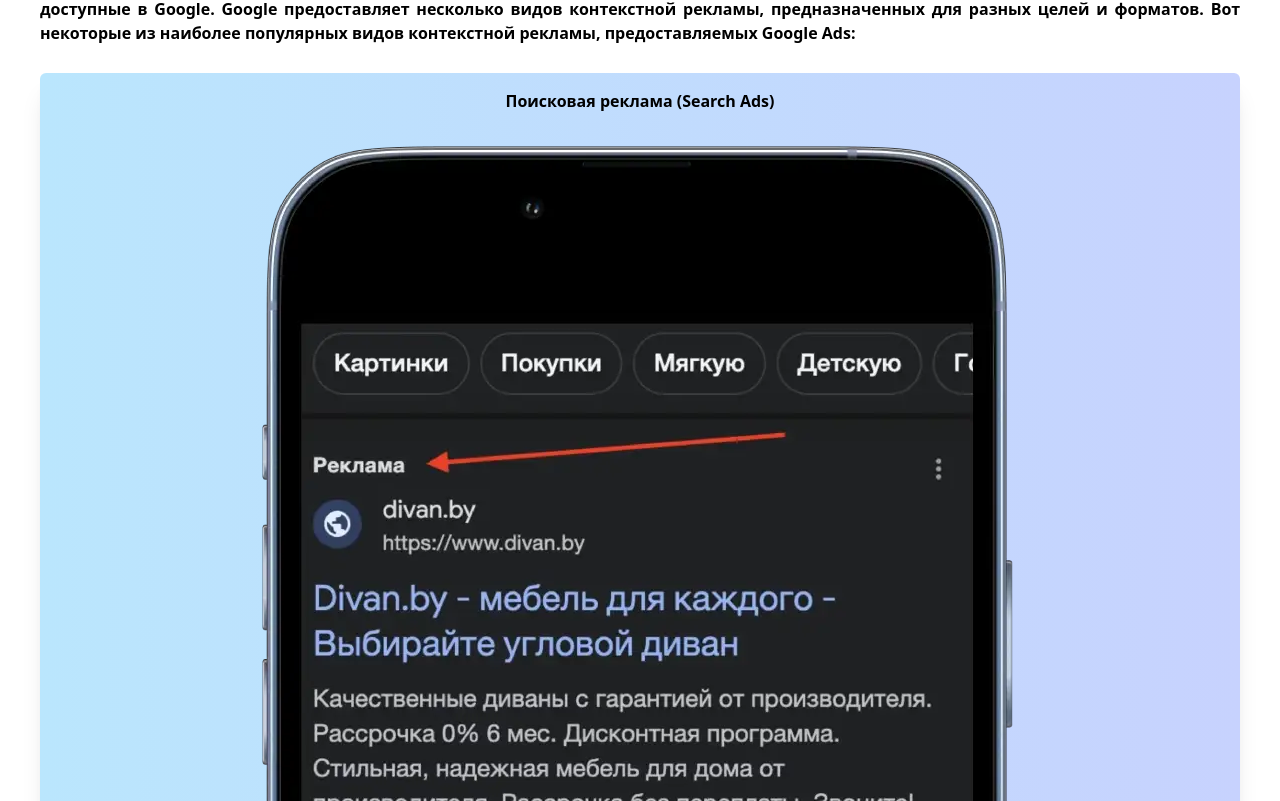
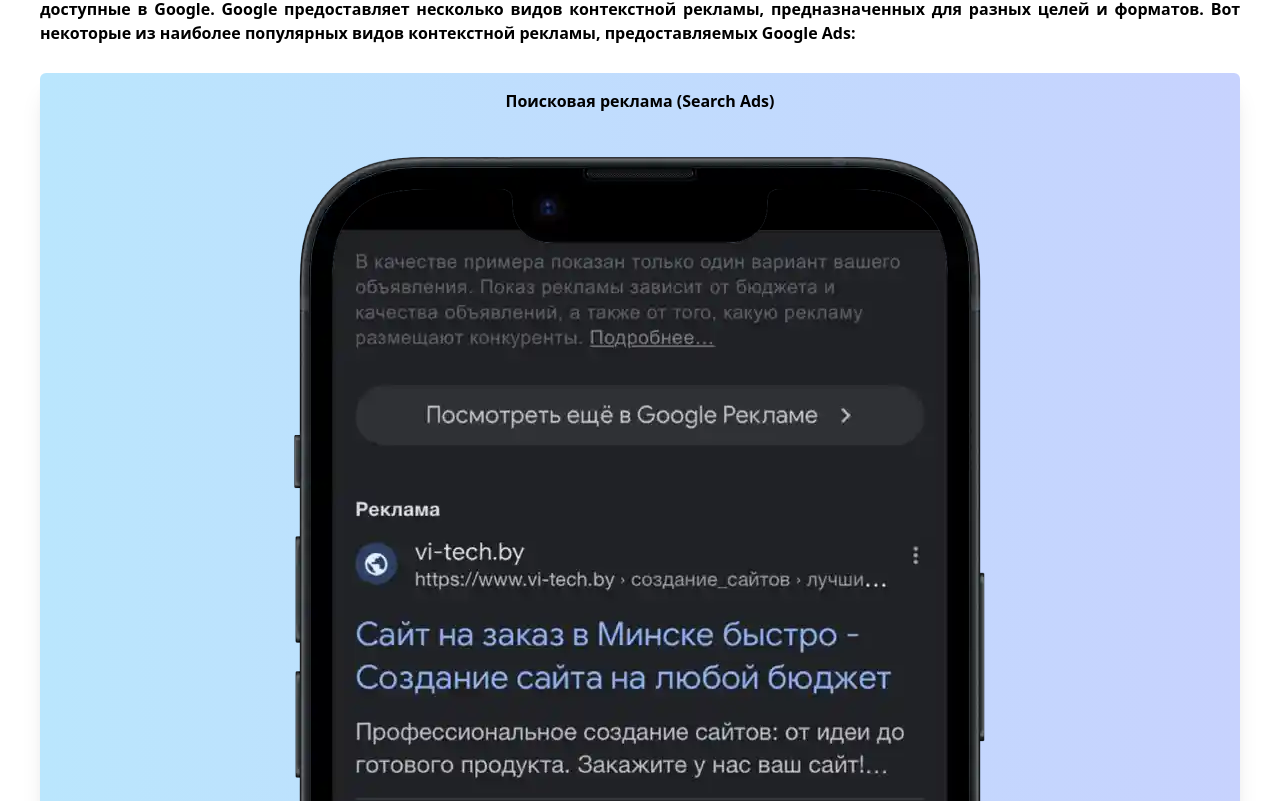
Before and after one commit to Victor-Irzunov/myWebSite, a Next.js app: page /kontekstnaya-reklama in a window 1280 px wide. Shown: the part 4999-5800 px from the top of the page. Built offline with nearby package versions, Linux system fonts and the light colour scheme; no server answers.

Commit message:
add foto my reklama

```diff
--- a/app/kontekstnaya-reklama/page.js
+++ b/app/kontekstnaya-reklama/page.js
@@ -288,7 +288,7 @@
 							</h4>
 
 							<Image
-								src='/kontekstnaya/search.webp'
+								src='/kontekstnaya/2.webp'
 								alt='Поисковая реклама в Google'
 								className="object-cover w-full h-full mx-auto mt-6"
 								style={{ width: 'auto', height: 'auto' }}
--- a/app/seo-prodvizhenie-sajta/page.js
+++ b/app/seo-prodvizhenie-sajta/page.js
@@ -20,7 +20,7 @@
 							SEO продвижение сайта в Минске и Беларуси
 						</h1>
 					</div>
-					<div className="">
+					<div className="mx-auto">
 						<Image
 							src='/seo/main.webp'
 							alt='Продвижение сайтов'
```
Also changed, not shown: public/kontekstnaya/2.webp (added), public/seo/main2.webp (deleted).
